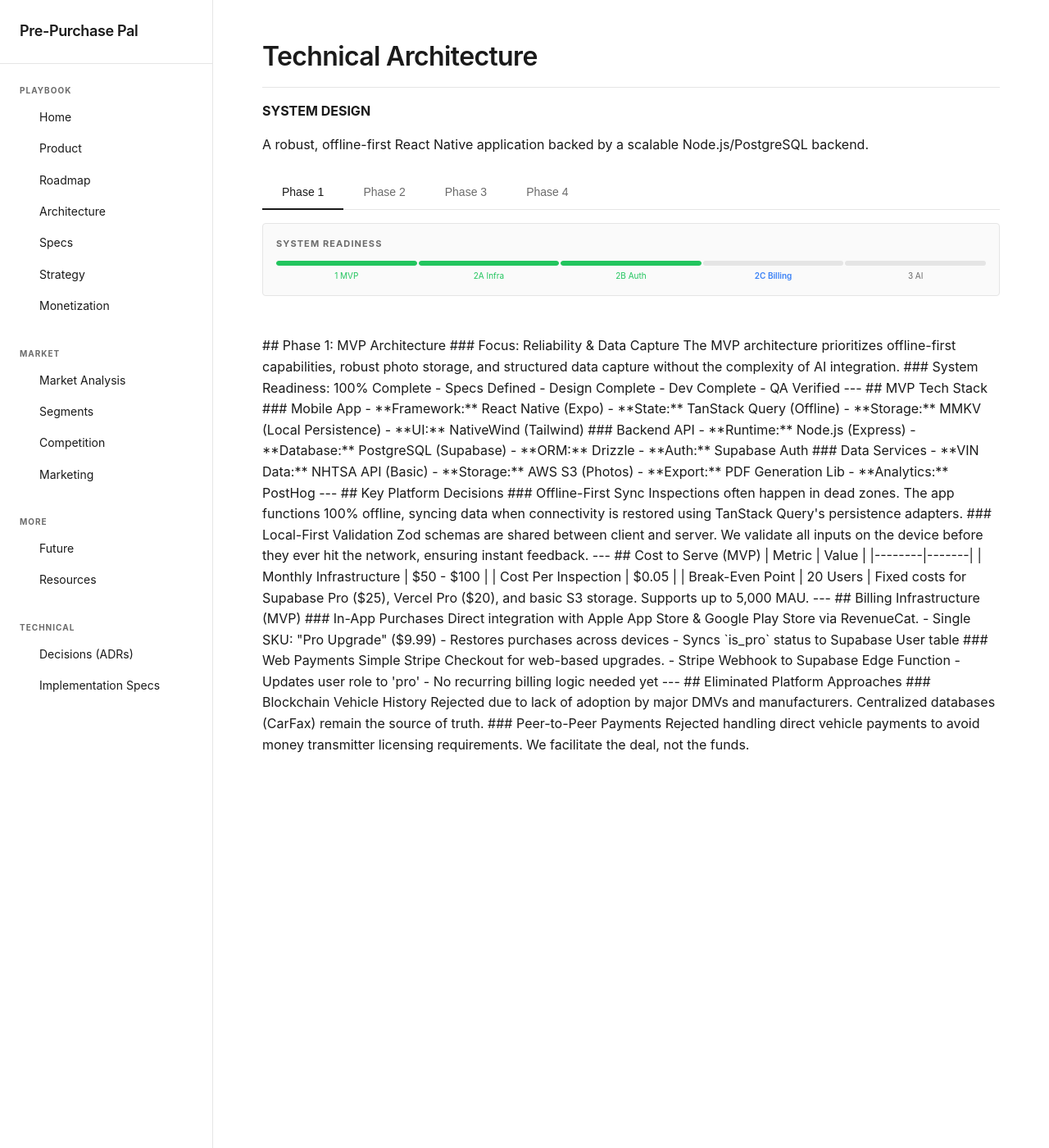
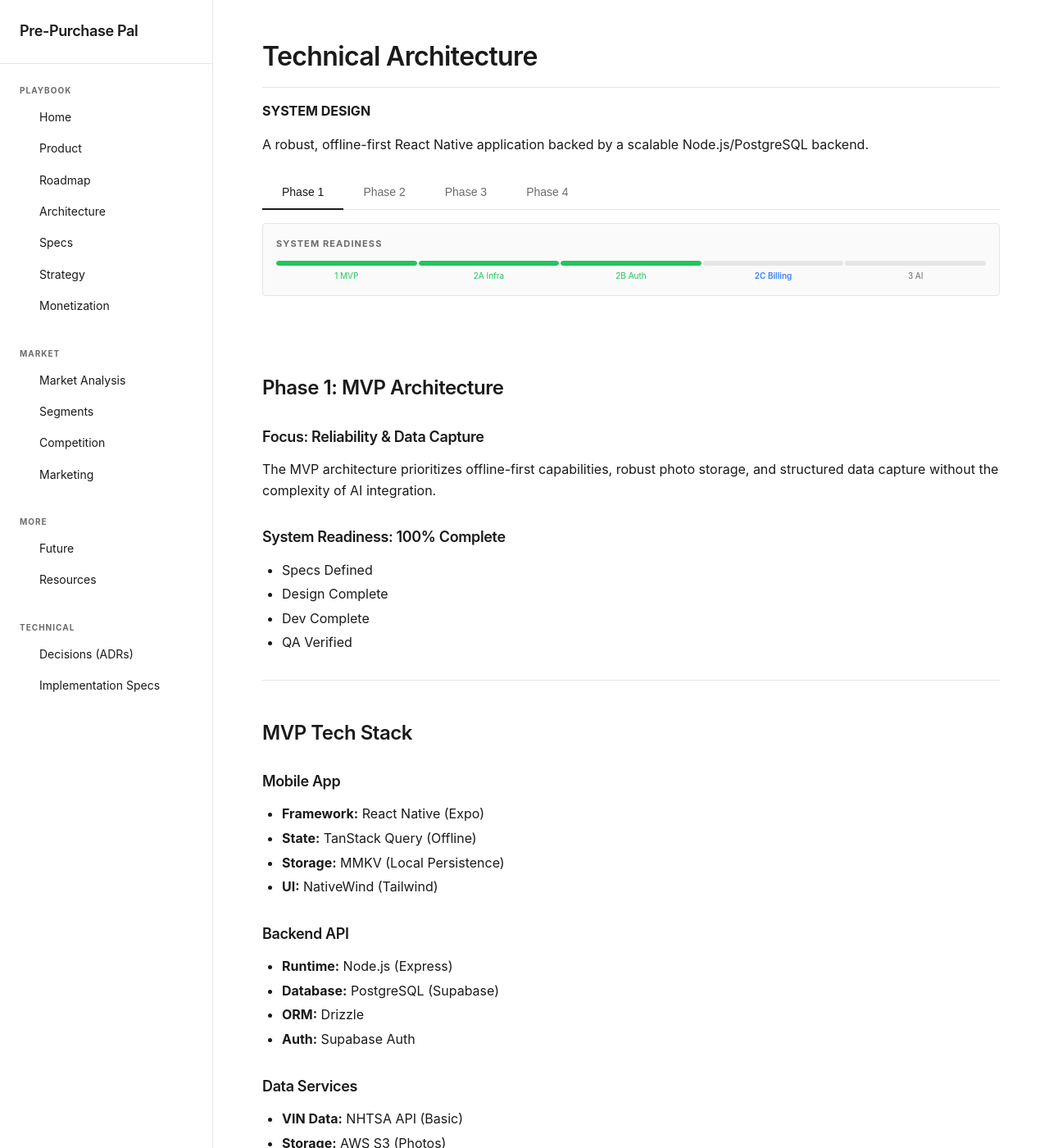
Before and after one commit to zaremy/purchase-copilot, a Jekyll site: the page built from docs/playbook/architecture.md, in a window 1280 px wide and 1400 px high. Shown: the whole window at 82% size. Built offline with Jekyll 4.4.1, drawn with Linux system fonts in a browser that asks for light colours; some of the changed text lies outside the part shown.

Commit message:
fix(docs): enable markdown in tabbed panels + remove tech docs section
- Add markdown="1" attribute to phase panel divs so kramdown processes
  markdown content inside HTML tags
- Remove Technical Docs section from homepage (redundant with sidebar nav)

Co-Authored-By: Claude Opus 4.5 <noreply@anthropic.com>

```diff
--- a/docs/playbook/architecture.md
+++ b/docs/playbook/architecture.md
@@ -18,7 +18,7 @@ A robust, offline-first React Native application backed by a scalable Node.js/Po
 
 {% include readiness.html %}
 
-<div id="phase1" class="phase-panel active" role="tabpanel">
+<div id="phase1" class="phase-panel active" role="tabpanel" markdown="1">
 
 ## Phase 1: MVP Architecture
 
@@ -107,7 +107,7 @@ Rejected handling direct vehicle payments to avoid money transmitter licensing r
 
 </div>
 
-<div id="phase2" class="phase-panel" role="tabpanel">
+<div id="phase2" class="phase-panel" role="tabpanel" markdown="1">
 
 ## Phase 2: Backend Foundation
 
@@ -162,7 +162,7 @@ Instead of a "big bang" release, we split the backend foundation into three dist
 
 </div>
 
-<div id="phase3" class="phase-panel" role="tabpanel">
+<div id="phase3" class="phase-panel" role="tabpanel" markdown="1">
 
 ## Phase 3: AI Integration
 
@@ -221,7 +221,7 @@ We cache generated checklists by Year/Make/Model. If a user inspects a "2015 Hon
 
 </div>
 
-<div id="phase4" class="phase-panel" role="tabpanel">
+<div id="phase4" class="phase-panel" role="tabpanel" markdown="1">
 
 ## Phase 4: Platform Scale
 
```
Also changed, not shown: docs/index.md (+0 -7 lines).
